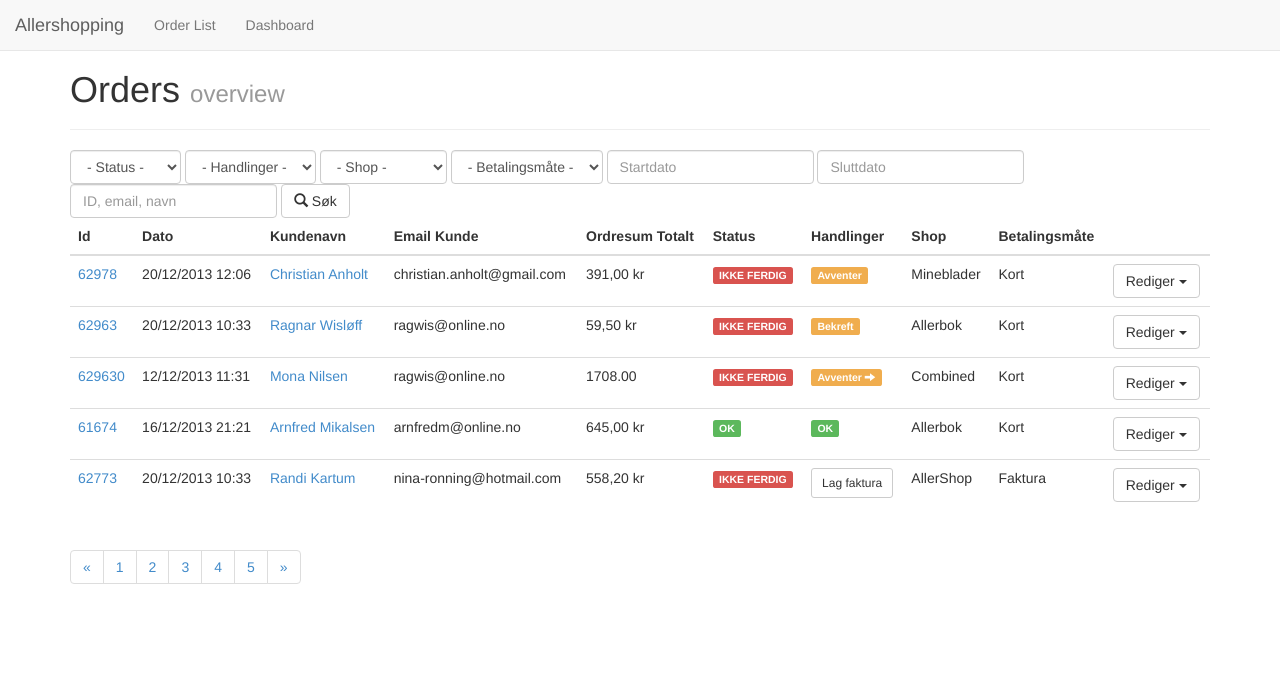
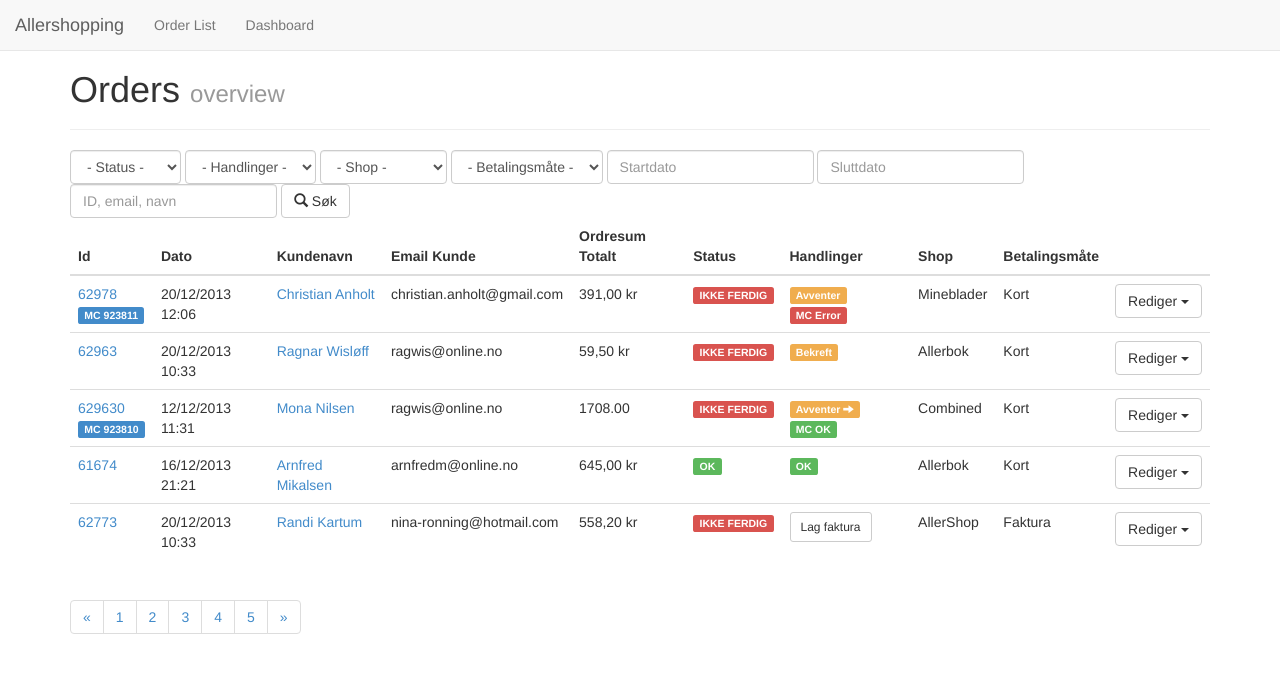
Before and after one commit to front/allershopping-orders-proto, a Jekyll site: the page built from index.html, in a window 1280 px wide. Shown: the top 673 px of the page. Built offline with Jekyll 4.4.1, drawn with Linux system fonts in a browser that asks for light colours; Markdown is read by kramdown in place of the engine named in the settings.

Commit message:
Add MC info

```diff
--- a/_data/orders.yml
+++ b/_data/orders.yml
@@ -8,6 +8,7 @@
   email:          christian.anholt@gmail.com
   paymentmethod:  DIBS
   mcorderid:      923811
+  mcorderstatus:  Error
   user:
     id:           37438
     name:         Christian Anholt
@@ -42,7 +43,6 @@
   shop:           Allerbok
   email:          ragwis@online.no
   paymentmethod:  DIBS
-  mcorderid:      923811
   user:
     id:           37429
     name:         Ragnar Wisløff
@@ -80,6 +80,8 @@
   ide:            0
   combined:       0
   paymentmethod:  DIBS
+  mcorderid:      923810
+  mcorderstatus:  OK
   user:
     id:           37429
     name:         Ragnar Wisløff
@@ -112,6 +114,7 @@
       total:      "410.00 kr"
       shop:       AllersShop
       status:     manual
+      processed:  1
       idestatus:  1
     - id: 3
       label:      11 utgaver + Nora Norway skinnarmbånd (Blå) (kk)
@@ -119,7 +122,7 @@
       quantity:   1
       total:      "298.00 kr"
       shop:       Mineblader
-      processed:  0
+      processed:  1
     - id: 4
       label:      "Myk og deilig Poncho - Motestrikk by KK & Dale Garn (102-2100-0033)"
       price:      "900.00 kr"
--- a/index.html
+++ b/index.html
@@ -38,6 +38,9 @@ title: Allershopping Orders
               {% if order.combined == 1 %}
               <span title="Kombinert ordre" class="label label-info"><span class="glyphicon glyphicon-list"></span>&nbsp;</span>
               {% endif %}
+              {% if order.mcorderid %}
+              <div class="small"><a href="order/{{ order.id }}#mediaconnect"><span class="label label-primary">MC {{ order.mcorderid }}</span></a></div>
+              {% endif %}
             </div>
           </td>
           <td>{{ order.date | date: "%d/%m/%Y %H:%M" }}</td>
@@ -66,6 +69,10 @@ title: Allershopping Orders
             <span class="label label-warning">Bekreft</span>
             {% elsif order.status == "completed" %}
             <span class="label label-success">OK</span>
+            {% endif %}
+
+            {% if order.mcorderid %}
+            <a href="order/{{ order.id }}#mediaconnect"><span class="label {% if order.mcorderstatus == 'OK' %}label-success{% else %}label-danger{% endif%}">MC {{ order.mcorderstatus }}</span></a>
             {% endif %}
           </td>
           <td>{{ order.shop }}</td>
```
Also changed, not shown: _layouts/order.html (+7 -0 lines).
